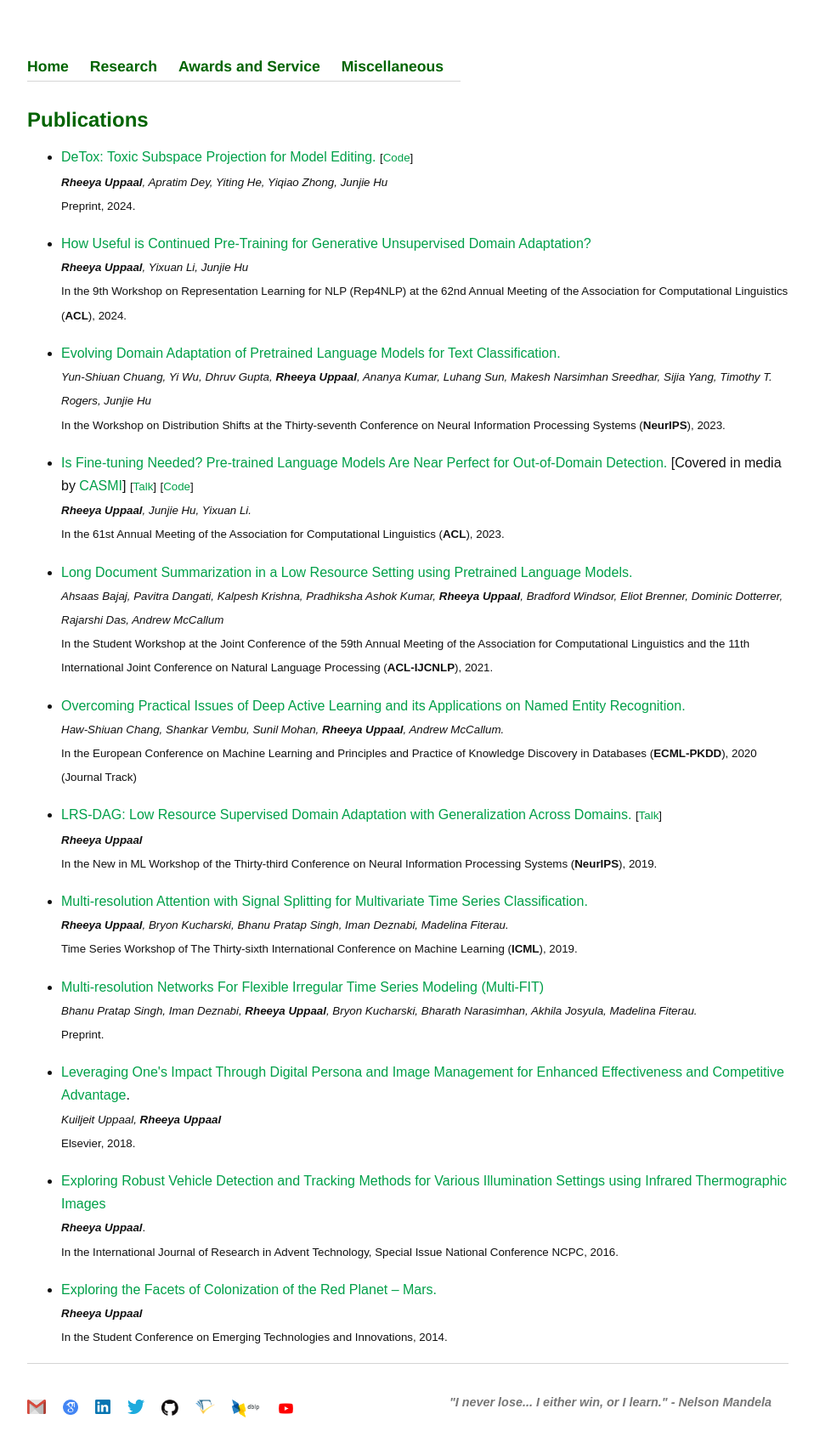
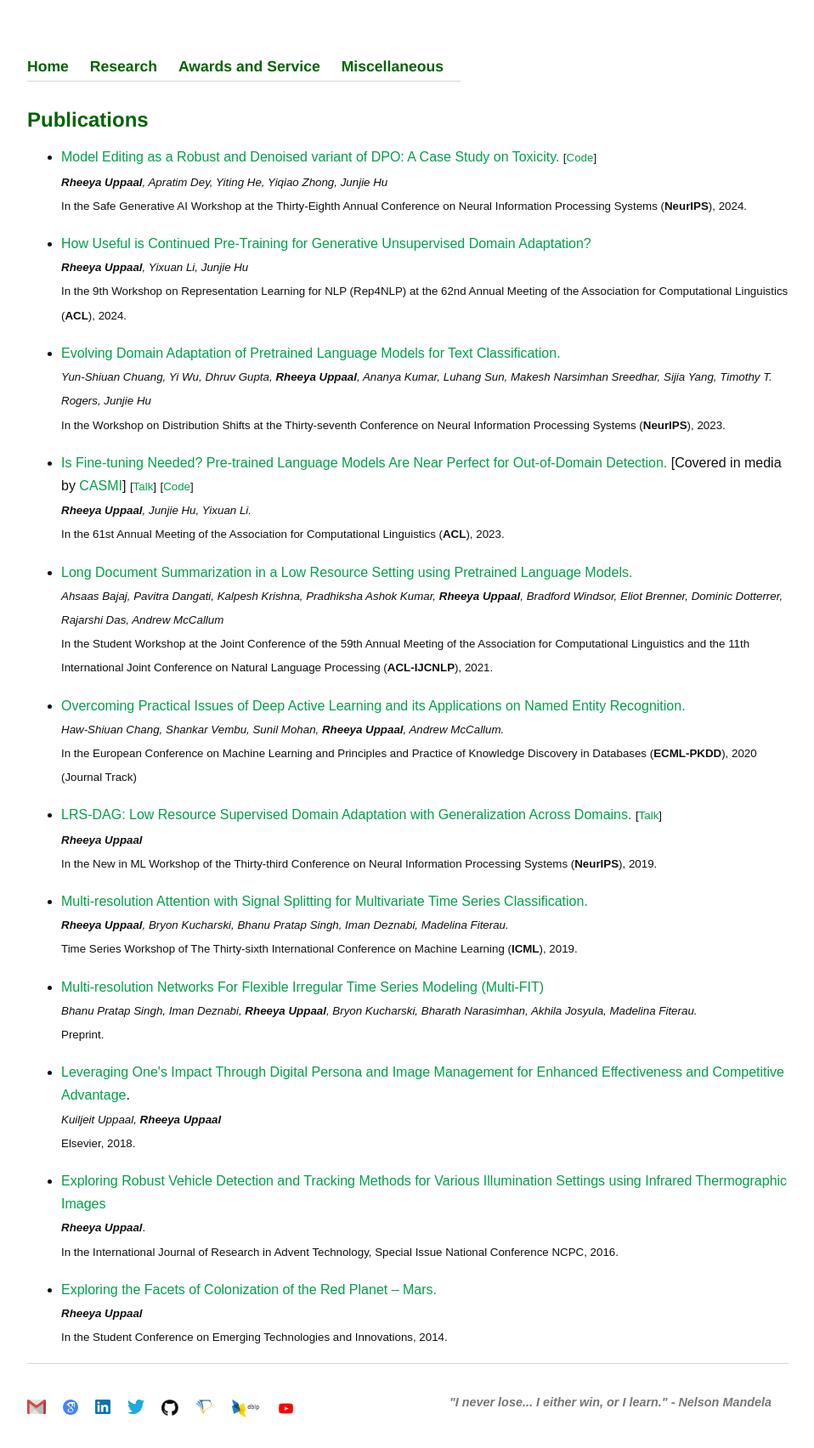
Before and after one commit to Uppaal/Uppaal.github.io, a Jekyll site: the page built from publications.html, in a window 1280 px wide. Shown: the whole page at 85% size, without its empty margins (160-1118 px from the left). Built offline with Jekyll 4.4.1, drawn with Linux system fonts in a browser that asks for light colours.

Commit message:
Update publications.html

```diff
--- a/publications.html
+++ b/publications.html
@@ -16,7 +16,7 @@ title: Publications
 
 	<h1>Publications</h1>
 	<ul>
-	<li><a href="https://arxiv.org/abs/2405.13967">DeTox: Toxic Subspace Projection for Model Editing.</a> <small>[<a href="https://github.com/Uppaal/detox-edit">Code</a>]</small> <br><small><i><b>Rheeya Uppaal</b>, Apratim Dey, Yiting He, Yiqiao Zhong, Junjie Hu</i><br>Preprint, 2024.</small></li>
+	<li><a href="https://arxiv.org/abs/2405.13967">Model Editing as a Robust and Denoised variant of DPO: A Case Study on Toxicity.</a> <small>[<a href="https://github.com/Uppaal/detox-edit">Code</a>]</small> <br><small><i><b>Rheeya Uppaal</b>, Apratim Dey, Yiting He, Yiqiao Zhong, Junjie Hu</i><br>In the Safe Generative AI Workshop at the Thirty-Eighth Annual Conference on Neural Information Processing Systems (<b>NeurIPS</b>), 2024.</small></li>
 	<li><a href="https://aclanthology.org/2024.repl4nlp-1.9/">How Useful is Continued Pre-Training for Generative Unsupervised Domain Adaptation?</a> <br><small><i><b>Rheeya Uppaal</b>, Yixuan Li, Junjie Hu</i><br>In the 9th Workshop on Representation Learning for NLP (Rep4NLP) at the 62nd Annual Meeting of the Association for Computational Linguistics (<b>ACL</b>), 2024.</small></li>
 	<li><a href="https://arxiv.org/abs/2311.09661">Evolving Domain Adaptation of Pretrained Language Models for Text Classification.</a> <br><small><i>Yun-Shiuan Chuang, Yi Wu, Dhruv Gupta, <b>Rheeya Uppaal</b>, Ananya Kumar, Luhang Sun, Makesh Narsimhan Sreedhar, Sijia Yang, Timothy T. Rogers, Junjie Hu</i><br>In the Workshop on Distribution Shifts at the Thirty-seventh Conference on Neural Information Processing Systems (<b>NeurIPS</b>), 2023.</small></li>
 	<li><a href="https://aclanthology.org/2023.acl-long.717/">Is Fine-tuning Needed? Pre-trained Language Models Are Near Perfect for Out-of-Domain Detection.</a> [Covered in media by <a href="https://casmi.northwestern.edu/news/articles/2023/study-finds-simple-method-can-improve-safety-for-language-models.html">CASMI</a>] <small>[<a href="https://youtu.be/iVfXGQ0iwzQ">Talk</a>]</small> <small>[<a href="https://github.com/Uppaal/lm-ood">Code</a>]</small> <br><small><i><b>Rheeya Uppaal</b>, Junjie Hu, Yixuan Li.</i><br>In the 61st Annual Meeting of the Association for Computational Linguistics (<b>ACL</b>), 2023.</small></li>
```
